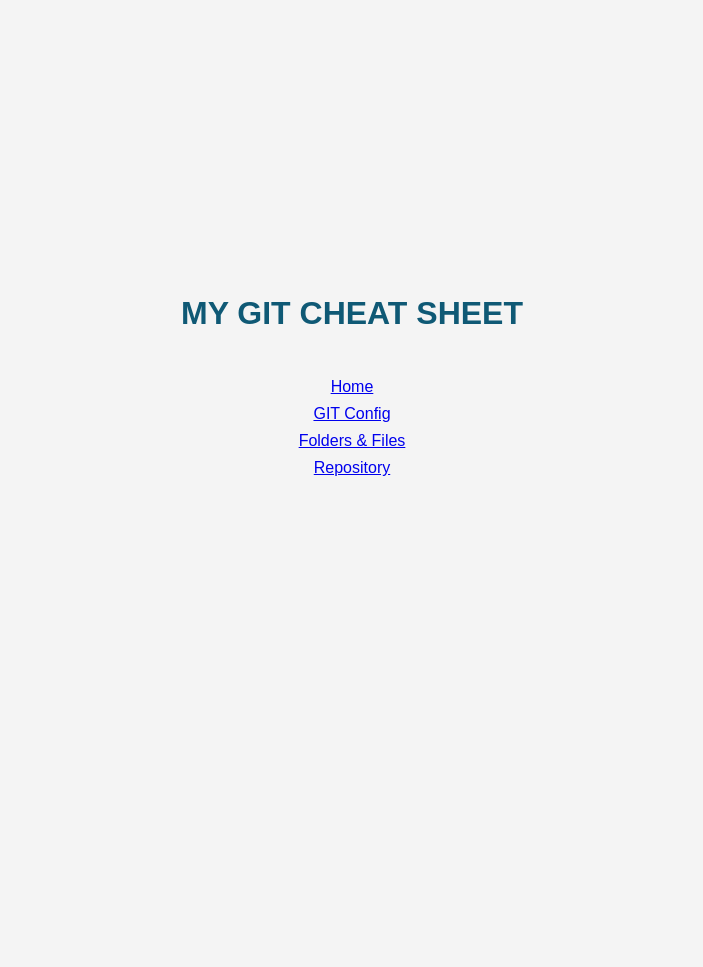
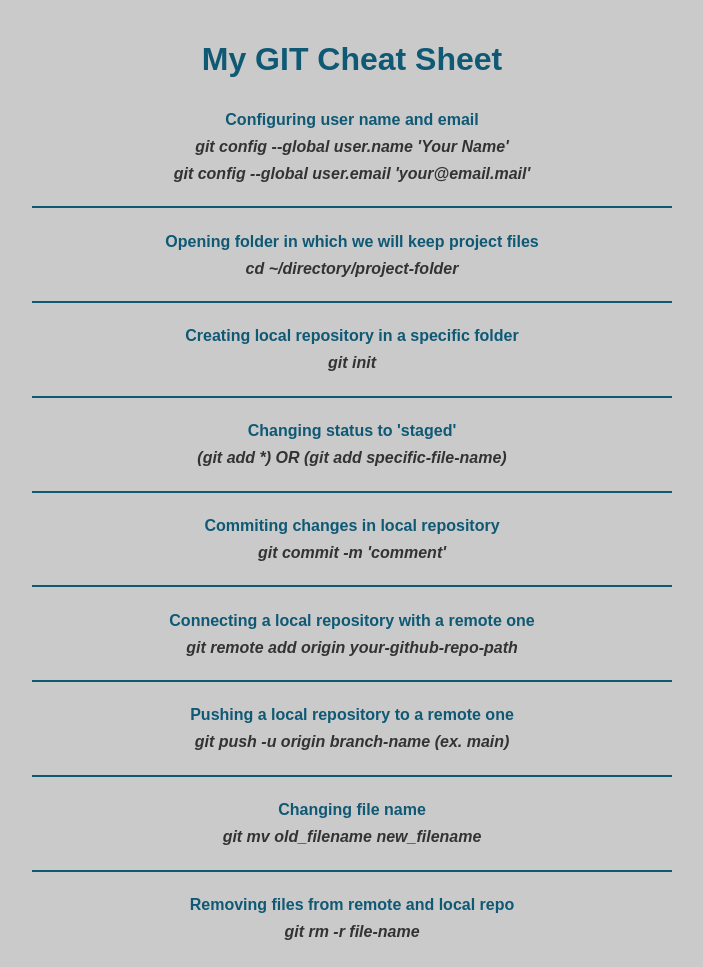
Before and after one commit to lukmak0394/git-cheat-sheet, a plain HTML site: page index.html in a window 1280 px wide. Shown: the whole page, without its empty margins (288-991 px from the left). Before the commit the page ends 800 px from the top, so only its background shows below. Drawn offline with Linux system fonts and the light colour scheme.

Commit message:
aborted maked changes

```diff
--- a/index.html
+++ b/index.html
@@ -9,14 +9,8 @@
 </head>
 <body>
     <div id="container">
-        <h1>My Git Cheat Sheet</h1>
-        <section class="links">
-            <a href="index.html" class="btn">Home</a>
-            <a href="#" class="btn">GIT Config</a>
-            <a href="#" class="btn">Folders & Files</a>
-            <a href="#" class="btn">Repository</a>
-        </section>
-        <!-- <div class="command">
+        <h1>My GIT Cheat Sheet</h1>
+        <div class="command">
             <h4>Configuring user name and email</h4>
             <p>git config --global user.name 'Your Name'</p>
             <p>git config --global user.email 'your@email.mail'</p>
@@ -52,7 +46,7 @@
         <div class="command">
             <h4>Removing files from remote and local repo</h4>
             <p>git rm -r file-name</p>
-        </div> -->
+        </div>
     </div>
 </body>
 </html>
--- a/style.css
+++ b/style.css
@@ -7,12 +7,12 @@
 body {
     font-family:Arial, Helvetica, sans-serif;
     line-height: 1.7;
-    background: #f4f4f4;
+    background: rgb(202, 202, 202);
+    height: 100vh;
 }
 
 h1,
 h4 {
-    text-transform: uppercase;
     text-align: center;
     color: #0f5975;
 }
@@ -22,18 +22,13 @@ h4 {
     flex-direction: column;
     justify-content: center;
     align-items: center;
-    height: 100vh;
+    text-align: center;
+    margin: auto;
     padding: 2rem 0;
+    width: 50%;
 }
 
-.links {
-    display: flex;
-    flex-direction: column;
-    text-align: center;
-    padding: 2rem;
-}
-
-/* .command {
+.command {
     padding: 1.2rem;
     width: 100%;
     border-bottom: 2px solid #0f5975;
@@ -54,4 +49,4 @@ h4 {
     #container {
         width: 100%;
     }
-} */
+}
```
